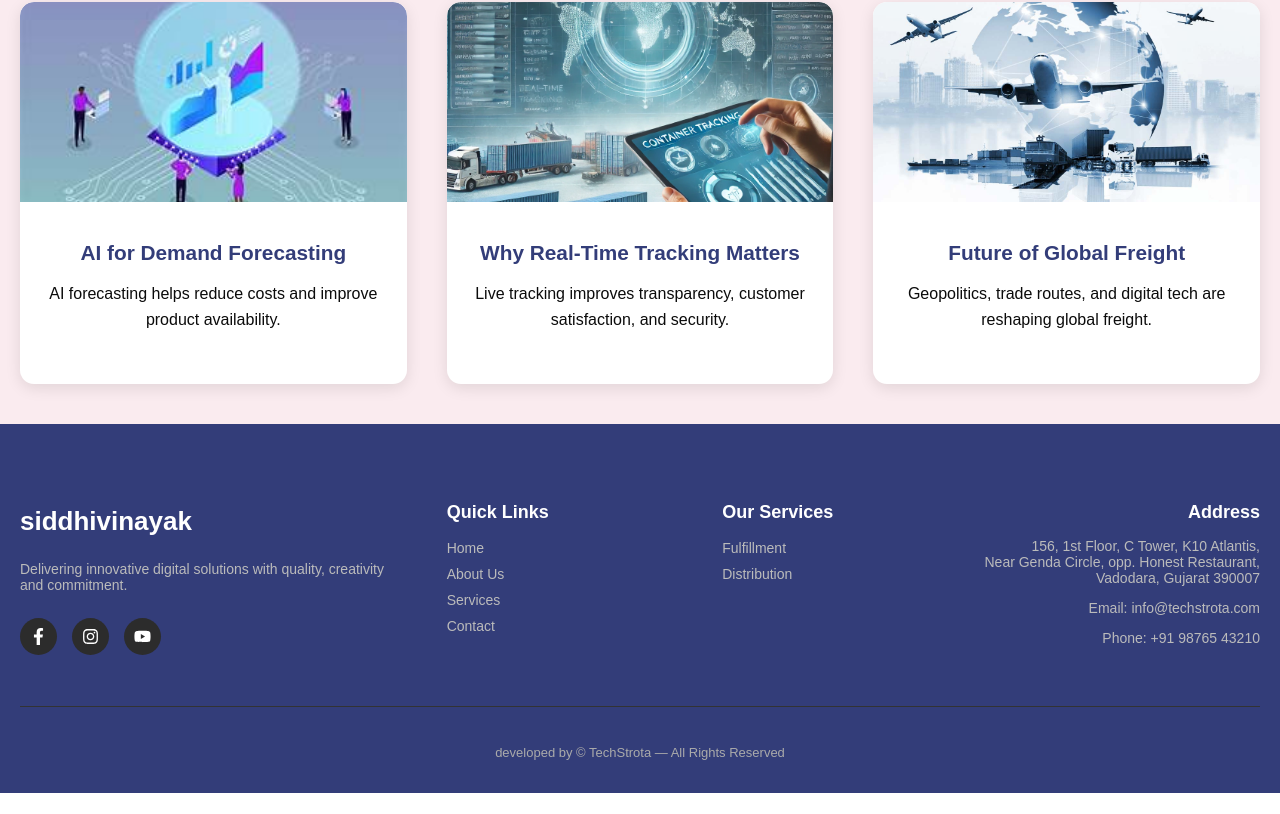
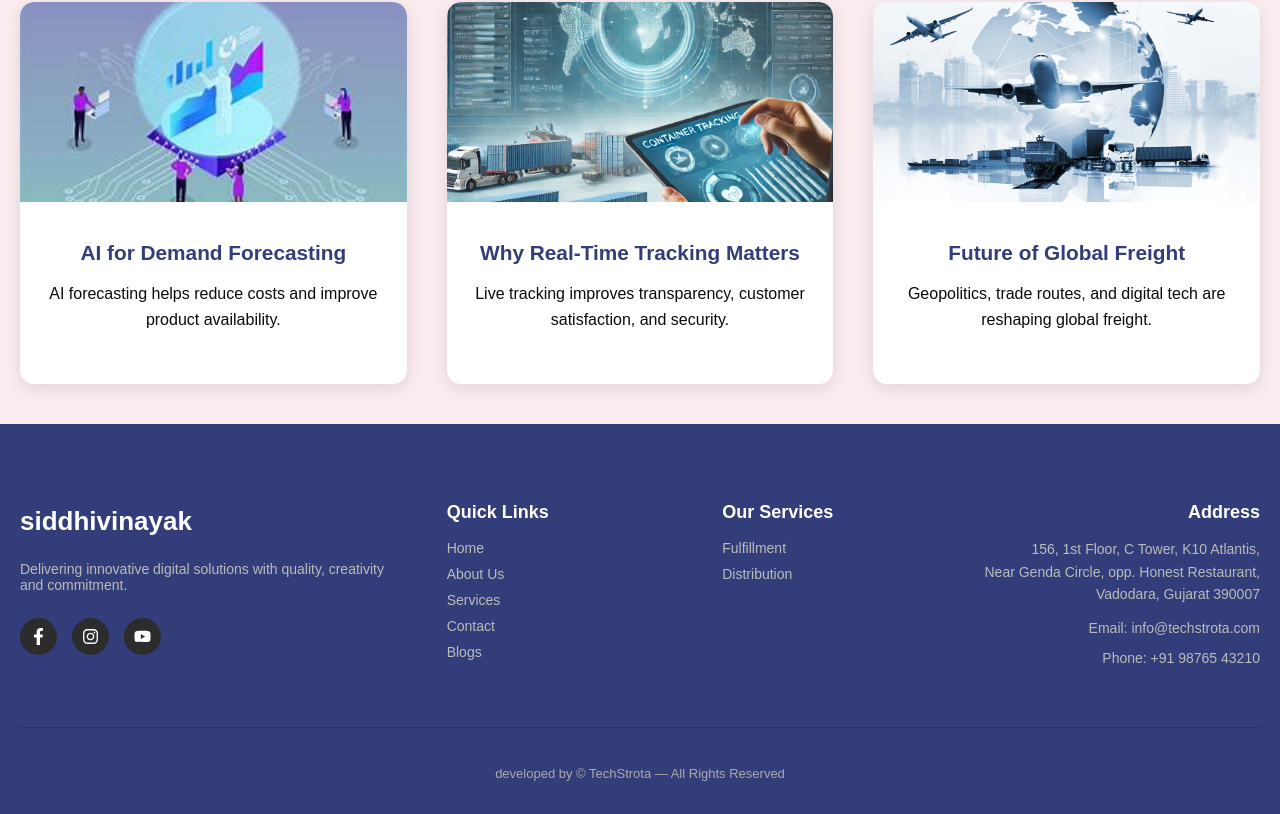
Before and after one commit to mikky2512/siddhivinayak, a React (Create React App) app: page /blogs in a window 1280 px wide. Shown: the part 1543-2357 px from the top of the page. Before the commit the page ends 2336 px from the top, so only its background shows below. Built offline with nearby package versions, Linux system fonts and the light colour scheme.

Commit message:
24/11 R2

```diff
--- a/src/Components/Footer.jsx
+++ b/src/Components/Footer.jsx
@@ -171,6 +171,7 @@ const Footer = () => {
               <li><a href="/about">About Us</a></li>
               <li><a href="/services">Services</a></li>
               <li><a href="/contact">Contact</a></li>
+              <li><a href="/blogs">Blogs</a></li>
             </ul>
           </div>
 
@@ -187,11 +188,13 @@ const Footer = () => {
        {/* RIGHT SECTION */}
         <div className="footer-right">
            <h3>Address</h3>
-          <p>
+
+             <p style={{ lineHeight: "1.6" }}>
                  156, 1st Floor, C Tower, K10 Atlantis,<br />
                  Near Genda Circle, opp. Honest Restaurant,<br />
                 Vadodara, Gujarat 390007
              </p>
+
   <p>Email: info@techstrota.com</p>
   <p>Phone: +91 98765 43210</p>
 </div>
```
Lines whose indentation alone changed are shown as unchanged.
